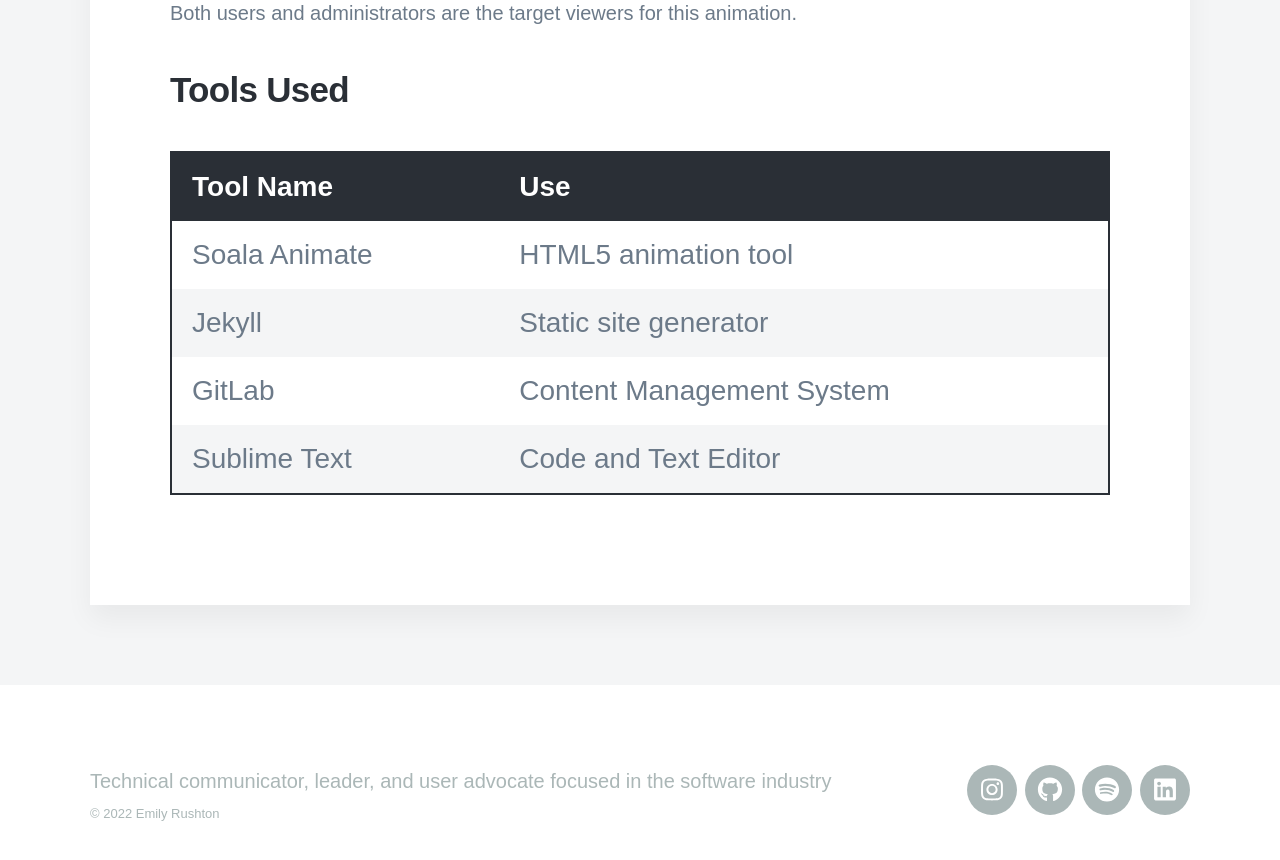
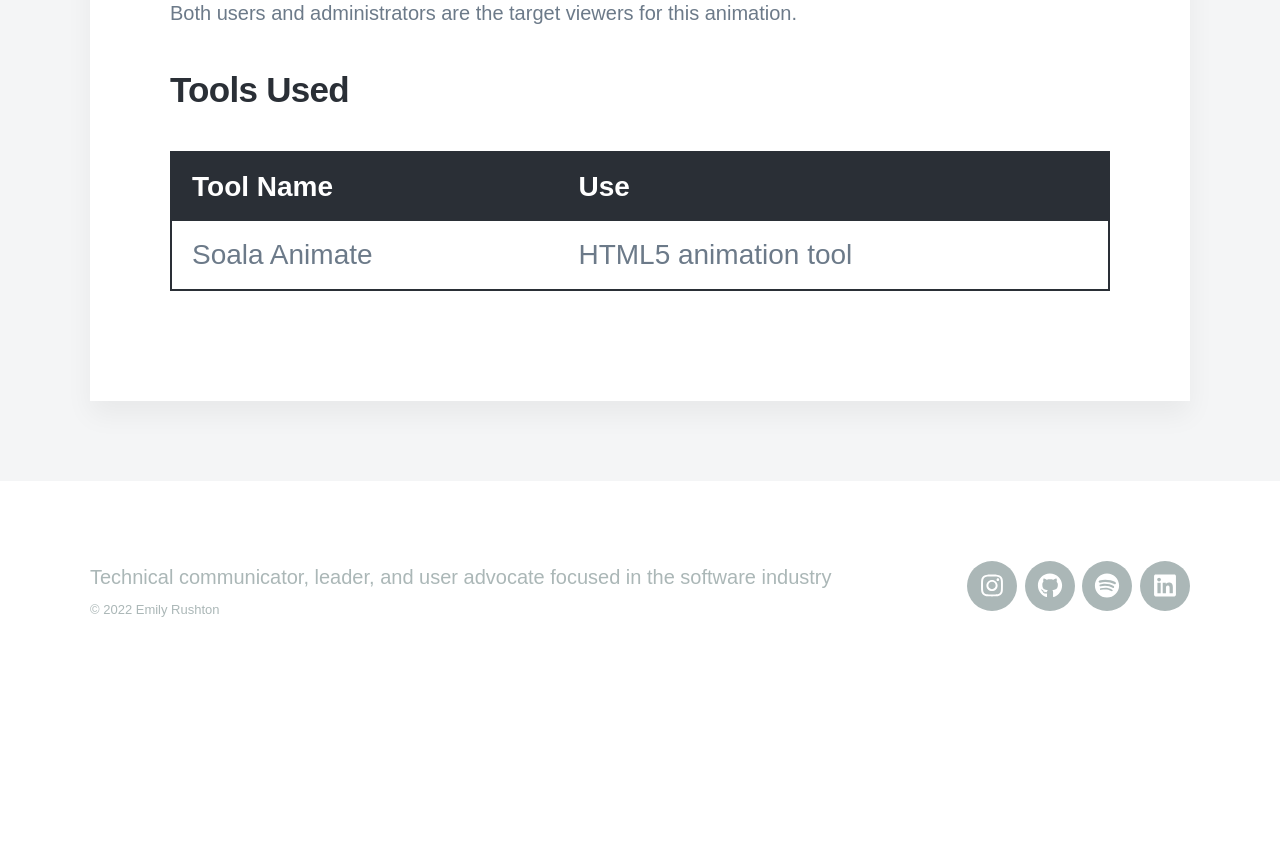
Before and after one commit to emilyrushton/emilyrushton.github.io, a Jekyll site: the page built from _posts/2020-08-12-animation.md, in a window 1280 px wide and 900 px high, scrolled down 1714 px. Shown: the top 860 px of the window. Built offline with Jekyll 4.4.1, drawn with Linux system fonts in a browser that asks for light colours; nearby versions of some CDN libraries; some web fonts are replaced; after the commit the page ends 2410 px from its top, so only the background shows below that.

Commit message:
Update 2020-08-12-animation.md

```diff
--- a/_posts/2020-08-12-animation.md
+++ b/_posts/2020-08-12-animation.md
@@ -40,17 +40,5 @@
 			<td>Soala Animate</td>
 			<td>HTML5 animation tool</td>
 		</tr>
-		<tr>
-			<td>Jekyll</td>
-			<td>Static site generator</td>
-		</tr>
-		<tr>
-			<td>GitLab</td>
-			<td>Content Management System</td>
-		</tr>
-		<tr>
-			<td>Sublime Text</td>
-			<td>Code and Text Editor</td>
-		</tr>
 	</tbody>
 </table>
```
